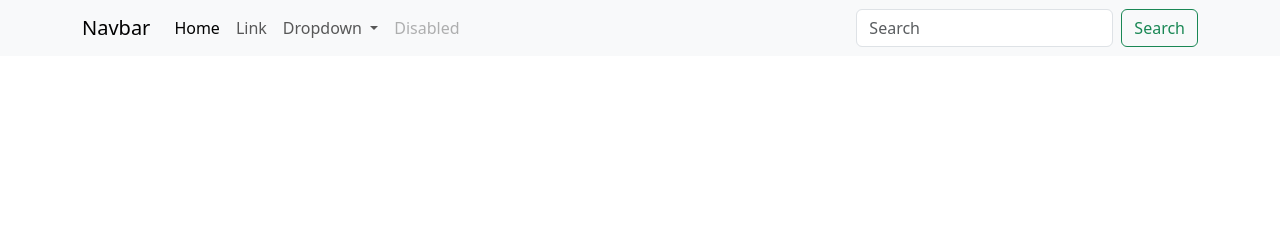
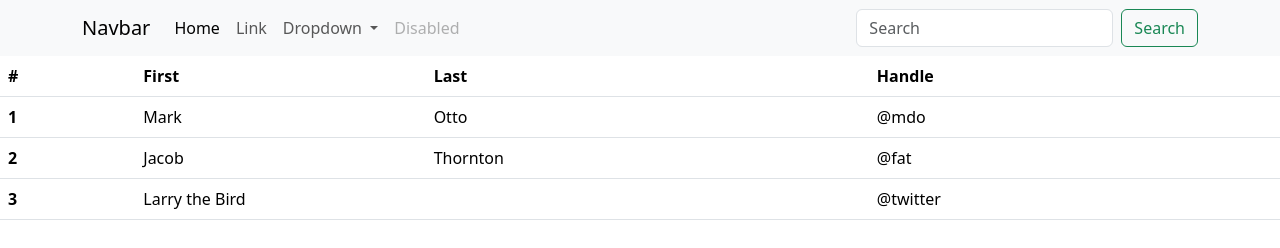
Before and after one commit to VaughnDominique/VONPISOT, a plain HTML site: page index.html in a window 1280 px wide. Drawn offline with nearby package versions, Linux system fonts and the light colour scheme.

Commit message:
OKEY NANI?

```diff
--- a/index.html
+++ b/index.html
@@ -45,5 +45,36 @@
     </div>
   </div>
 </nav>
+
+<!-- ARIEL WORKS -->
+<table class="table">
+  <thead>
+    <tr>
+      <th scope="col">#</th>
+      <th scope="col">First</th>
+      <th scope="col">Last</th>
+      <th scope="col">Handle</th>
+    </tr>
+  </thead>
+  <tbody>
+    <tr>
+      <th scope="row">1</th>
+      <td>Mark</td>
+      <td>Otto</td>
+      <td>@mdo</td>
+    </tr>
+    <tr>
+      <th scope="row">2</th>
+      <td>Jacob</td>
+      <td>Thornton</td>
+      <td>@fat</td>
+    </tr>
+    <tr>
+      <th scope="row">3</th>
+      <td colspan="2">Larry the Bird</td>
+      <td>@twitter</td>
+    </tr>
+  </tbody>
+</table>
 </body>
 </html>
```
